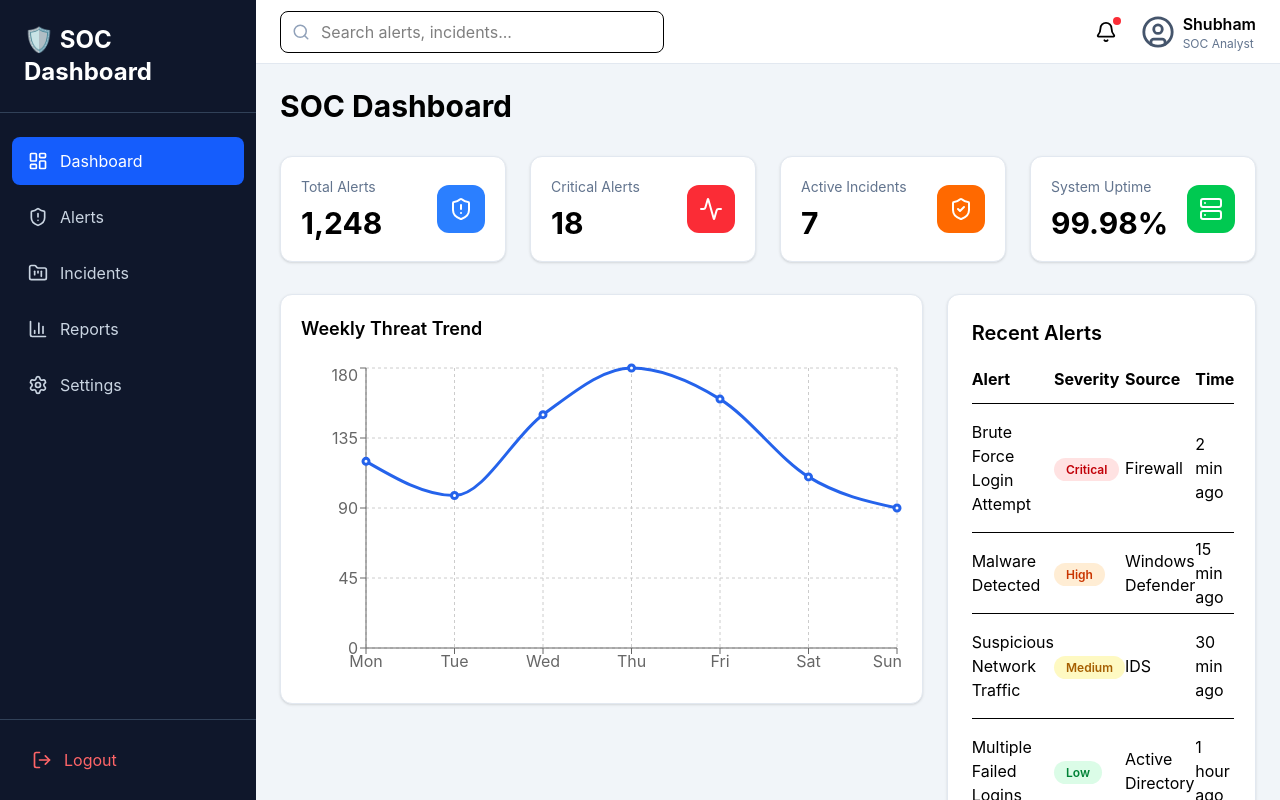
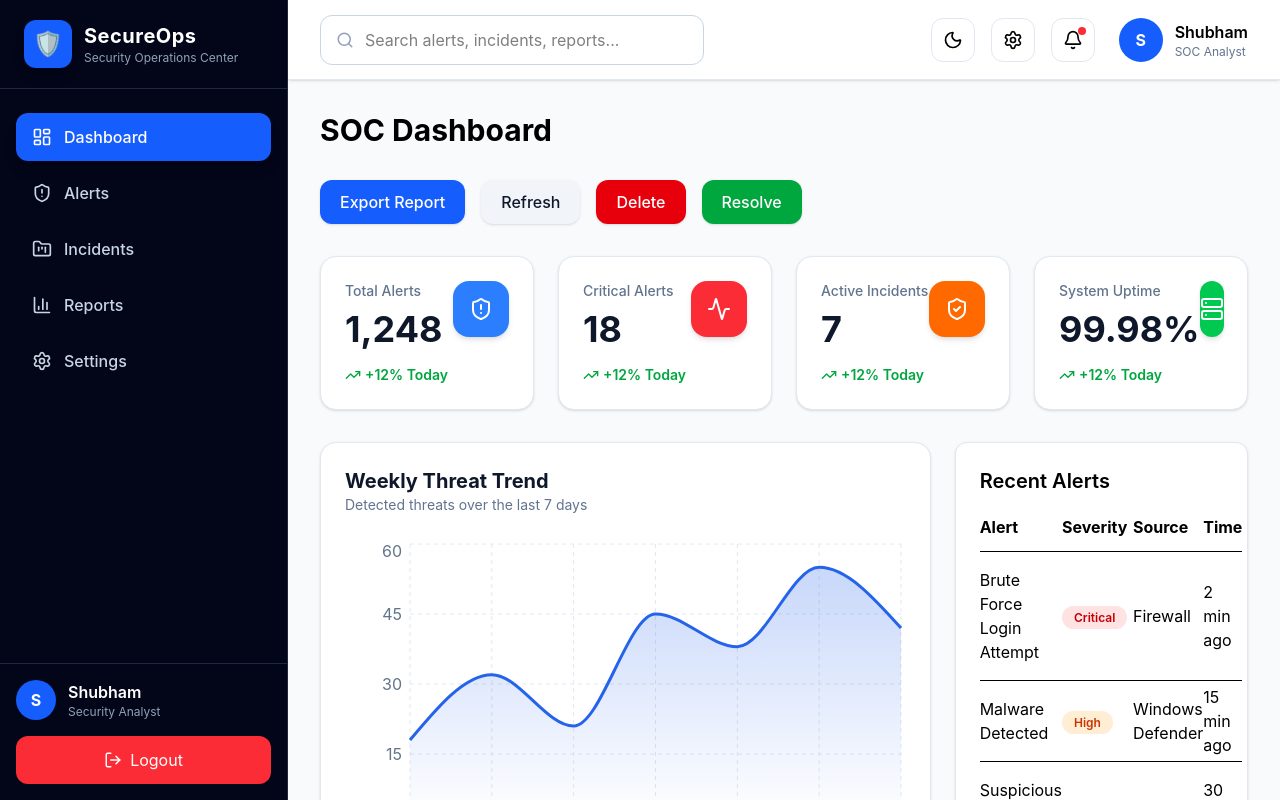
Before and after one commit to iamshubham18/soc-dashboard, a React (Vite) app in the folder client/: page / in a window 1280 px wide. Both pictures are taken after a click on the button "Login". Shown: the top 800 px of the page. Built offline with nearby package versions, Linux system fonts and the light colour scheme.

Commit message:
Redesign threat chart with modern UI

```diff
--- a/client/src/components/dashboard/StatCard.jsx
+++ b/client/src/components/dashboard/StatCard.jsx
@@ -1,27 +1,42 @@
 import clsx from "clsx";
+import { TrendingUp } from "lucide-react";
+import Card from "../ui/Card";
 
-function StatCard({ title, value, icon, color }) {
+function StatCard({
+  title,
+  value,
+  icon,
+  color,
+  trend = "+12%",
+}) {
   return (
-    <div className="bg-white rounded-xl shadow-sm border border-slate-200 p-5 hover:shadow-md transition-all">
-      <div className="flex items-center justify-between">
+    <Card className="p-6 hover:-translate-y-1">
+      <div className="flex items-start justify-between">
         <div>
-          <p className="text-sm text-slate-500">{title}</p>
+          <p className="text-sm font-medium text-slate-500">
+            {title}
+          </p>
 
-          <h2 className="text-3xl font-bold mt-2">
+          <h2 className="text-4xl font-bold text-slate-900 mt-2">
             {value}
           </h2>
+
+          <div className="flex items-center gap-1 mt-4 text-green-600 text-sm font-semibold">
+            <TrendingUp size={16} />
+            <span>{trend} Today</span>
+          </div>
         </div>
 
         <div
           className={clsx(
-            "p-3 rounded-xl",
+            "h-14 w-14 rounded-2xl flex items-center justify-center shadow-md",
             color
           )}
         >
           {icon}
         </div>
       </div>
-    </div>
+    </Card>
   );
 }
 
--- a/client/src/components/dashboard/ThreatChart.jsx
+++ b/client/src/components/dashboard/ThreatChart.jsx
@@ -1,51 +1,80 @@
+import Card from "../ui/Card";
 import {
-  ResponsiveContainer,
-  LineChart,
-  Line,
-  CartesianGrid,
   XAxis,
   YAxis,
+  CartesianGrid,
   Tooltip,
+  ResponsiveContainer,
+  Area,
+  AreaChart,
 } from "recharts";
 
 const data = [
-  { day: "Mon", alerts: 120 },
-  { day: "Tue", alerts: 98 },
-  { day: "Wed", alerts: 150 },
-  { day: "Thu", alerts: 180 },
-  { day: "Fri", alerts: 160 },
-  { day: "Sat", alerts: 110 },
-  { day: "Sun", alerts: 90 },
+  { day: "Mon", threats: 18 },
+  { day: "Tue", threats: 32 },
+  { day: "Wed", threats: 21 },
+  { day: "Thu", threats: 45 },
+  { day: "Fri", threats: 38 },
+  { day: "Sat", threats: 55 },
+  { day: "Sun", threats: 42 },
 ];
 
 function ThreatChart() {
   return (
-    <div className="bg-white rounded-xl shadow-sm border border-slate-200 p-5">
-      <h2 className="text-lg font-semibold mb-5">
-        Weekly Threat Trend
-      </h2>
+    <Card className="p-6">
+      <div className="flex items-center justify-between mb-6">
+        <div>
+          <h2 className="text-xl font-bold text-slate-900">
+            Weekly Threat Trend
+          </h2>
+
+          <p className="text-sm text-slate-500">
+            Detected threats over the last 7 days
+          </p>
+        </div>
+      </div>
 
       <div className="h-80">
         <ResponsiveContainer width="100%" height="100%">
-          <LineChart data={data}>
-            <CartesianGrid strokeDasharray="3 3" />
+          <AreaChart data={data}>
+            <defs>
+              <linearGradient id="threatGradient" x1="0" y1="0" x2="0" y2="1">
+                <stop offset="5%" stopColor="#2563EB" stopOpacity={0.4} />
+                <stop offset="95%" stopColor="#2563EB" stopOpacity={0.02} />
+              </linearGradient>
+            </defs>
 
-            <XAxis dataKey="day" />
+            <CartesianGrid
+              strokeDasharray="4 4"
+              stroke="#E2E8F0"
+            />
 
-            <YAxis />
+            <XAxis
+              dataKey="day"
+              tick={{ fill: "#64748B" }}
+              axisLine={false}
+              tickLine={false}
+            />
+
+            <YAxis
+              tick={{ fill: "#64748B" }}
+              axisLine={false}
+              tickLine={false}
+            />
 
             <Tooltip />
 
-            <Line
+            <Area
               type="monotone"
-              dataKey="alerts"
-              stroke="#2563eb"
+              dataKey="threats"
+              stroke="#2563EB"
               strokeWidth={3}
+              fill="url(#threatGradient)"
             />
-          </LineChart>
+          </AreaChart>
         </ResponsiveContainer>
       </div>
-    </div>
+    </Card>
   );
 }
 
--- a/client/src/components/layout/DashboardLayout.jsx
+++ b/client/src/components/layout/DashboardLayout.jsx
@@ -9,7 +9,7 @@ function DashboardLayout({ children }) {
       <div className="flex-1 flex flex-col">
         <Navbar />
 
-        <main className="flex-1 p-6 bg-slate-100">
+        <main className="flex-1 p-8 bg-slate-50 min-h-screen overflow-y-auto">
           {children}
         </main>
       </div>
--- a/client/src/components/layout/Navbar.jsx
+++ b/client/src/components/layout/Navbar.jsx
@@ -1,42 +1,55 @@
-import { Bell, Search, UserCircle } from "lucide-react";
+import { Bell, Search, Moon, Settings } from "lucide-react";
 import { useAuth } from "../../context/useAuth";
 
 function Navbar() {
   const { user } = useAuth();
 
   return (
-    <header className="h-16 bg-white border-b border-slate-200 flex items-center justify-between px-6">
+    <header className="h-20 bg-white border-b border-slate-200 px-8 flex items-center justify-between shadow-sm sticky top-0 z-10">
 
-      {/* Search Bar */}
+      {/* Left */}
       <div className="relative w-96">
         <Search
           size={18}
-          className="absolute left-3 top-1/2 -translate-y-1/2 text-slate-400"
+          className="absolute left-4 top-1/2 -translate-y-1/2 text-slate-400"
         />
 
         <input
           type="text"
-          placeholder="Search alerts, incidents..."
-          className="w-full pl-10 pr-4 py-2 border rounded-lg outline-none focus:ring-2 focus:ring-blue-500"
+          placeholder="Search alerts, incidents, reports..."
+          className="w-full rounded-xl border border-slate-300 py-3 pl-11 pr-4 outline-none focus:ring-2 focus:ring-blue-500"
         />
       </div>
 
-      {/* Right Section */}
-      <div className="flex items-center gap-6">
+      {/* Right */}
+      <div className="flex items-center gap-4">
 
-        <button className="relative">
-          <Bell size={22} />
-
-          <span className="absolute -top-1 -right-1 h-2 w-2 bg-red-500 rounded-full"></span>
+        <button className="h-11 w-11 rounded-xl border border-slate-200 hover:bg-slate-100 transition flex items-center justify-center">
+          <Moon size={20} />
         </button>
 
-        <div className="flex items-center gap-2">
-          <UserCircle size={34} className="text-slate-600" />
+        <button className="h-11 w-11 rounded-xl border border-slate-200 hover:bg-slate-100 transition flex items-center justify-center">
+          <Settings size={20} />
+        </button>
+
+        <button className="relative h-11 w-11 rounded-xl border border-slate-200 hover:bg-slate-100 transition flex items-center justify-center">
+          <Bell size={20} />
+
+          <span className="absolute top-2 right-2 h-2 w-2 rounded-full bg-red-500"></span>
+        </button>
+
+        <div className="flex items-center gap-3 ml-2">
+          <div className="h-11 w-11 rounded-full bg-blue-600 text-white flex items-center justify-center font-bold">
+            {user?.name?.charAt(0) || "S"}
+          </div>
 
           <div>
-            <p className="font-semibold">{user?.name}</p>
+            <p className="font-semibold">
+              {user?.name || "Shubham"}
+            </p>
+
             <p className="text-xs text-slate-500">
-              {user?.role}
+              {user?.role || "Security Analyst"}
             </p>
           </div>
         </div>
--- a/client/src/components/layout/Sidebar.jsx
+++ b/client/src/components/layout/Sidebar.jsx
@@ -47,20 +47,37 @@ function Sidebar() {
   };
 
   return (
-    <aside className="w-64 bg-slate-900 text-white flex flex-col h-screen">
-      <div className="p-6 border-b border-slate-700">
-        <h1 className="text-2xl font-bold">🛡 SOC Dashboard</h1>
+    <aside className="w-72 bg-slate-950 border-r border-slate-800 text-white flex flex-col h-screen shadow-2xl">
+
+      {/* Logo */}
+      <div className="px-6 py-5 border-b border-slate-800">
+        <div className="flex items-center gap-3">
+          <div className="h-12 w-12 rounded-xl bg-blue-600 flex items-center justify-center shadow-lg">
+            <span className="text-2xl">🛡</span>
+          </div>
+
+          <div>
+            <h1 className="text-xl font-bold tracking-wide">
+              SecureOps
+            </h1>
+
+            <p className="text-xs text-slate-400">
+              Security Operations Center
+            </p>
+          </div>
+        </div>
       </div>
 
-      <nav className="flex-1 px-3 py-6 space-y-2">
+      {/* Navigation */}
+      <nav className="flex-1 px-4 py-6 space-y-2">
         {menuItems.map((item) => (
           <NavLink
             key={item.path}
             to={item.path}
             className={({ isActive }) =>
-              `flex items-center gap-3 px-4 py-3 rounded-lg transition-all duration-200 ${
+              `flex items-center gap-3 px-4 py-3 rounded-xl font-medium transition-all duration-300 ${
                 isActive
-                  ? "bg-blue-600 text-white"
+                  ? "bg-blue-600 text-white shadow-lg"
                   : "text-slate-300 hover:bg-slate-800 hover:text-white"
               }`
             }
@@ -71,15 +88,30 @@ function Sidebar() {
         ))}
       </nav>
 
-      <div className="p-4 border-t border-slate-700">
+      {/* User Info */}
+      <div className="px-4 py-4 border-t border-slate-800">
+        <div className="flex items-center gap-3 mb-4">
+          <div className="h-10 w-10 rounded-full bg-blue-600 flex items-center justify-center font-bold">
+            S
+          </div>
+
+          <div>
+            <p className="font-semibold">Shubham</p>
+            <p className="text-xs text-slate-400">
+              Security Analyst
+            </p>
+          </div>
+        </div>
+
         <button
           onClick={handleLogout}
-          className="flex items-center gap-3 w-full px-4 py-3 rounded-lg text-red-400 hover:bg-red-600 hover:text-white transition-all duration-200"
+          className="flex items-center justify-center gap-2 w-full px-4 py-3 rounded-xl bg-red-500 hover:bg-red-600 transition-all duration-300"
         >
-          <LogOut size={20} />
+          <LogOut size={18} />
           Logout
         </button>
       </div>
+
     </aside>
   );
 }
--- /dev/null
+++ b/client/src/components/ui/Button.jsx
@@ -0,0 +1,37 @@
+import clsx from "clsx";
+
+function Button({
+  children,
+  variant = "primary",
+  className = "",
+  ...props
+}) {
+  const variants = {
+    primary:
+      "bg-blue-600 hover:bg-blue-700 text-white",
+
+    secondary:
+      "bg-slate-100 hover:bg-slate-200 text-slate-900",
+
+    danger:
+      "bg-red-600 hover:bg-red-700 text-white",
+
+    success:
+      "bg-green-600 hover:bg-green-700 text-white",
+  };
+
+  return (
+    <button
+      className={clsx(
+        "px-5 py-2.5 rounded-xl font-medium transition-all duration-300 shadow-sm hover:shadow-md",
+        variants[variant],
+        className
+      )}
+      {...props}
+    >
+      {children}
+    </button>
+  );
+}
+
+export default Button;
--- /dev/null
+++ b/client/src/components/ui/Card.jsx
@@ -0,0 +1,25 @@
+import clsx from "clsx";
+
+function Card({ children, className = "" }) {
+  return (
+    <div
+      className={clsx(
+        `
+        bg-white
+        rounded-2xl
+        border
+        border-slate-200
+        shadow-sm
+        hover:shadow-lg
+        transition-all
+        duration-300
+        `,
+        className
+      )}
+    >
+      {children}
+    </div>
+  );
+}
+
+export default Card;
--- a/client/src/pages/Dashboard.jsx
+++ b/client/src/pages/Dashboard.jsx
@@ -5,6 +5,7 @@ import RecentAlerts from "../components/dashboard/RecentAlerts";
 import RecentIncidents from "../components/dashboard/RecentIncidents";
 import SystemHealth from "../components/dashboard/SystemHealth";
 import TopAttackSources from "../components/dashboard/TopAttackSources";
+import Button from "../components/ui/Button";
 
 import {
   ShieldAlert,
@@ -21,6 +22,22 @@ function Dashboard() {
         <h1 className="text-3xl font-bold">
           SOC Dashboard
         </h1>
+        <div className="flex gap-4">
+  <Button>Export Report</Button>
+
+  <Button variant="secondary">
+    Refresh
+  </Button>
+
+  <Button variant="danger">
+    Delete
+  </Button>
+
+  <Button variant="success">
+    Resolve
+  </Button>
+</div>
+
 
         {/* Statistics Cards */}
         <div className="grid grid-cols-1 md:grid-cols-2 xl:grid-cols-4 gap-6">
--- /dev/null
+++ b/client/src/styles/theme.js
@@ -0,0 +1,26 @@
+export const theme = {
+  colors: {
+    primary: "#2563EB",
+    success: "#22C55E",
+    warning: "#F59E0B",
+    danger: "#EF4444",
+    background: "#F8FAFC",
+    card: "#FFFFFF",
+    text: "#0F172A",
+    textSecondary: "#64748B",
+    border: "#E2E8F0",
+  },
+
+  radius: {
+    sm: "8px",
+    md: "12px",
+    lg: "16px",
+    xl: "20px",
+  },
+
+  shadow: {
+    sm: "shadow-sm",
+    md: "shadow-md",
+    lg: "shadow-xl",
+  },
+};
```
